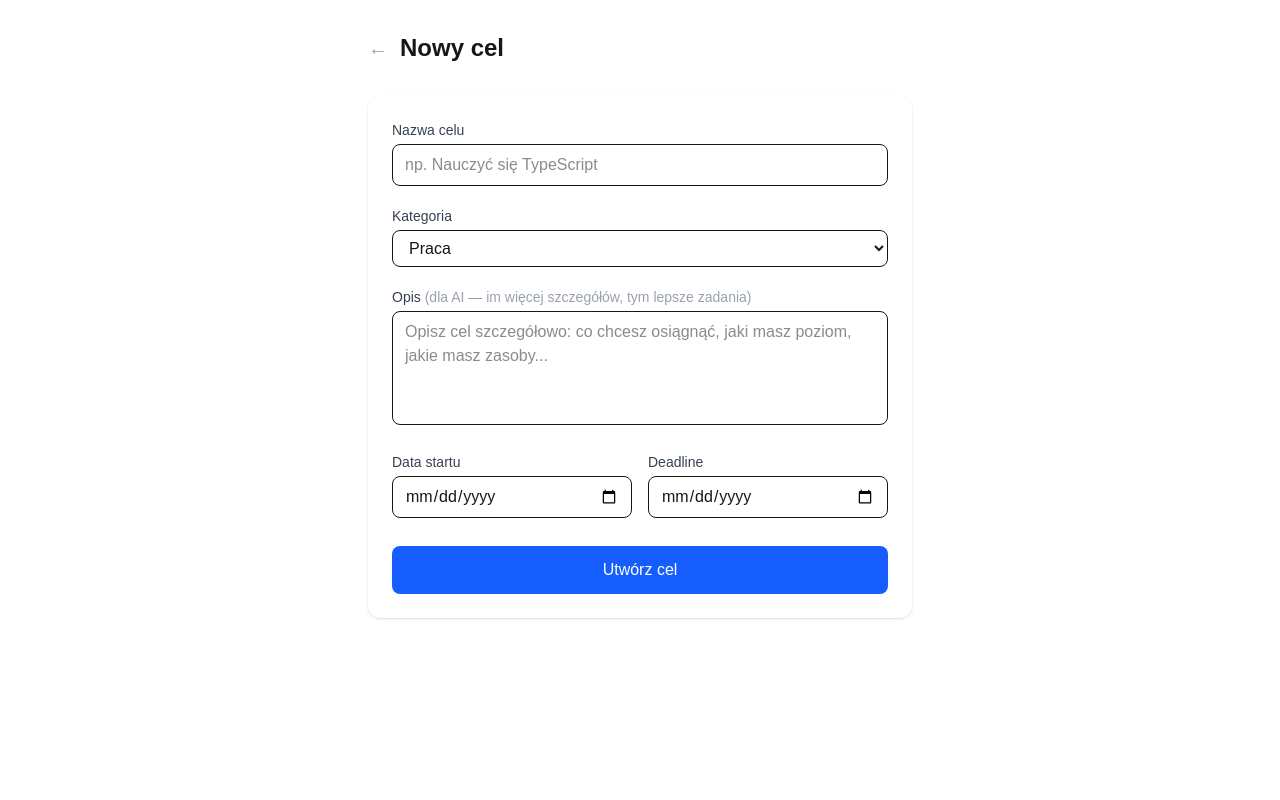
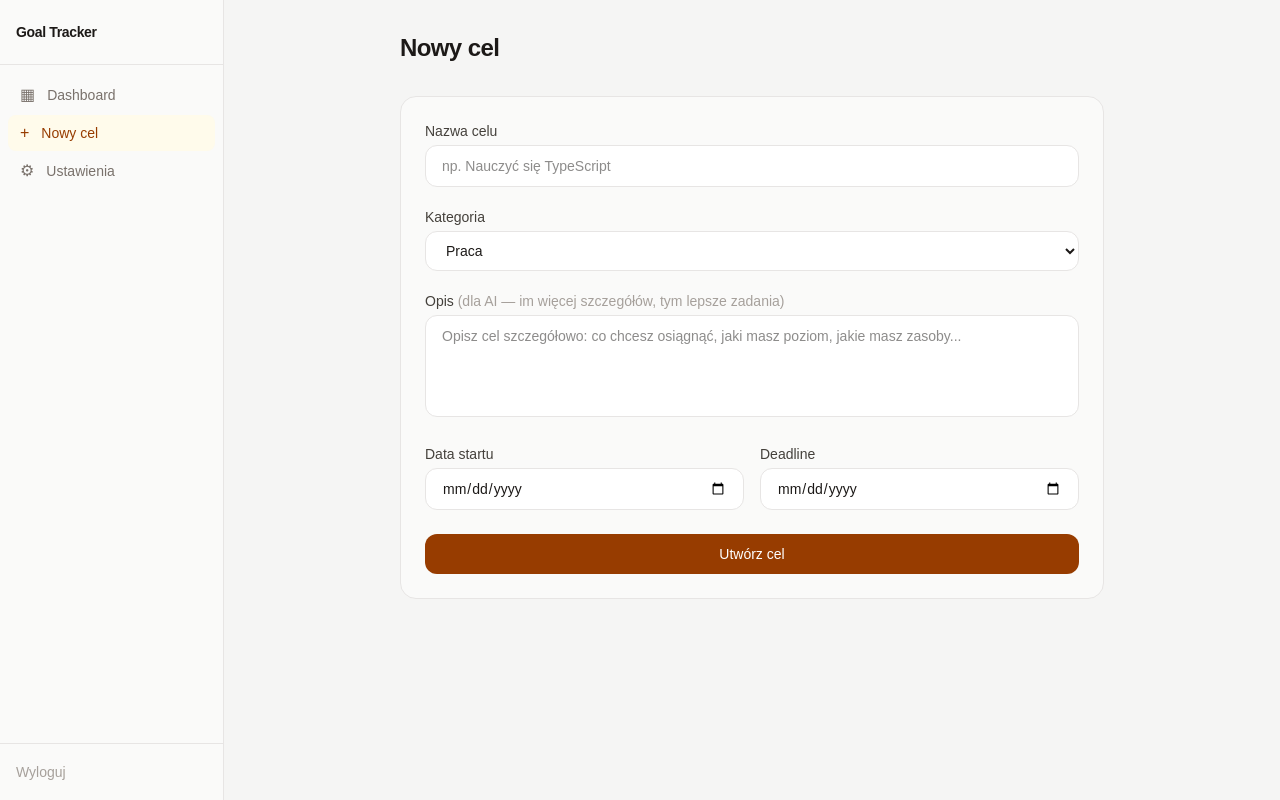
Before and after one commit to pawelck151/goal-tracker, a Next.js app: page /goals/new in a window 1280 px wide. Built offline with nearby package versions, Linux system fonts and the light colour scheme.

Commit message:
feat: restyle new goal page, move to route group

```diff
--- /dev/null
+++ b/src/app/(dashboard)/goals/new/page.tsx
@@ -0,0 +1,106 @@
+'use client'
+
+import { useActionState, useEffect } from 'react'
+import { useRouter } from 'next/navigation'
+import { createGoal } from '@/actions/goals'
+
+const CATEGORIES = [
+  { value: 'work', label: 'Praca' },
+  { value: 'health', label: 'Zdrowie' },
+  { value: 'learning', label: 'Nauka' },
+  { value: 'hobby', label: 'Hobby' },
+  { value: 'finance', label: 'Finanse' },
+]
+
+const inputClass =
+  'w-full bg-white border border-stone-200 rounded-xl px-4 py-2.5 text-sm text-stone-900 focus:outline-none focus:ring-2 focus:ring-amber-500/30 focus:border-amber-600'
+
+export default function NewGoalPage() {
+  const router = useRouter()
+  const [state, formAction, pending] = useActionState(createGoal, null)
+
+  useEffect(() => {
+    if (state?.goalId) {
+      fetch(`/api/goals/${state.goalId}/generate-tasks`, { method: 'POST' })
+      router.push('/dashboard')
+    }
+  }, [state?.goalId, router])
+
+  return (
+    <div>
+      <h1 className="text-2xl font-semibold tracking-tight text-stone-900 mb-8">
+        Nowy cel
+      </h1>
+
+      <form
+        action={formAction}
+        className="bg-stone-50 border border-stone-200 rounded-2xl p-6 flex flex-col gap-5"
+      >
+        <div>
+          <label className="block text-sm font-medium text-stone-700 mb-1">
+            Nazwa celu
+          </label>
+          <input
+            type="text"
+            name="title"
+            required
+            placeholder="np. Nauczyć się TypeScript"
+            className={inputClass}
+          />
+        </div>
+
+        <div>
+          <label className="block text-sm font-medium text-stone-700 mb-1">
+            Kategoria
+          </label>
+          <select name="category" required className={inputClass}>
+            {CATEGORIES.map((c) => (
+              <option key={c.value} value={c.value}>
+                {c.label}
+              </option>
+            ))}
+          </select>
+        </div>
+
+        <div>
+          <label className="block text-sm font-medium text-stone-700 mb-1">
+            Opis{' '}
+            <span className="text-stone-400 font-normal">
+              (dla AI — im więcej szczegółów, tym lepsze zadania)
+            </span>
+          </label>
+          <textarea
+            name="description"
+            required
+            rows={4}
+            placeholder="Opisz cel szczegółowo: co chcesz osiągnąć, jaki masz poziom, jakie masz zasoby..."
+            className={`${inputClass} resize-none`}
+          />
+        </div>
+
+        <div className="grid grid-cols-2 gap-4">
+          <div>
+            <label className="block text-sm font-medium text-stone-700 mb-1">
+              Data startu
+            </label>
+            <input type="date" name="startDate" required className={inputClass} />
+          </div>
+          <div>
+            <label className="block text-sm font-medium text-stone-700 mb-1">
+              Deadline
+            </label>
+            <input type="date" name="deadline" required className={inputClass} />
+          </div>
+        </div>
+
+        <button
+          type="submit"
+          disabled={pending}
+          className="bg-amber-800 hover:bg-amber-900 text-white rounded-xl px-5 py-2.5 text-sm font-medium disabled:opacity-50 transition-colors mt-1"
+        >
+          {pending ? 'Tworzenie...' : 'Utwórz cel'}
+        </button>
+      </form>
+    </div>
+  )
+}
--- a/src/app/goals/new/page.tsx
+++ /dev/null
@@ -1,111 +0,0 @@
-'use client'
-
-import { useActionState, useEffect } from 'react'
-import { useRouter } from 'next/navigation'
-import { createGoal } from '@/actions/goals'
-import Link from 'next/link'
-
-const CATEGORIES = [
-  { value: 'work', label: 'Praca' },
-  { value: 'health', label: 'Zdrowie' },
-  { value: 'learning', label: 'Nauka' },
-  { value: 'hobby', label: 'Hobby' },
-  { value: 'finance', label: 'Finanse' },
-]
-
-export default function NewGoalPage() {
-  const router = useRouter()
-  const [state, formAction, pending] = useActionState(createGoal, null)
-
-  useEffect(() => {
-    if (state?.goalId) {
-      // Fire and forget — generates tasks in background
-      fetch(`/api/goals/${state.goalId}/generate-tasks`, { method: 'POST' })
-      router.push('/dashboard')
-    }
-  }, [state?.goalId, router])
-
-  return (
-    <div className="max-w-xl mx-auto px-4 py-8">
-      <div className="flex items-center gap-3 mb-8">
-        <Link href="/dashboard" className="text-gray-400 hover:text-gray-600 text-xl">
-          ←
-        </Link>
-        <h1 className="text-2xl font-bold">Nowy cel</h1>
-      </div>
-
-      <form action={formAction} className="bg-white rounded-xl p-6 shadow-sm flex flex-col gap-5">
-        <div>
-          <label className="block text-sm font-medium text-gray-700 mb-1">Nazwa celu</label>
-          <input
-            type="text"
-            name="title"
-            required
-            placeholder="np. Nauczyć się TypeScript"
-            className="w-full border rounded-lg px-3 py-2 focus:outline-none focus:ring-2 focus:ring-blue-500"
-          />
-        </div>
-
-        <div>
-          <label className="block text-sm font-medium text-gray-700 mb-1">Kategoria</label>
-          <select
-            name="category"
-            required
-            className="w-full border rounded-lg px-3 py-2 focus:outline-none focus:ring-2 focus:ring-blue-500"
-          >
-            {CATEGORIES.map((c) => (
-              <option key={c.value} value={c.value}>
-                {c.label}
-              </option>
-            ))}
-          </select>
-        </div>
-
-        <div>
-          <label className="block text-sm font-medium text-gray-700 mb-1">
-            Opis{' '}
-            <span className="text-gray-400 font-normal">
-              (dla AI — im więcej szczegółów, tym lepsze zadania)
-            </span>
-          </label>
-          <textarea
-            name="description"
-            required
-            rows={4}
-            placeholder="Opisz cel szczegółowo: co chcesz osiągnąć, jaki masz poziom, jakie masz zasoby..."
-            className="w-full border rounded-lg px-3 py-2 focus:outline-none focus:ring-2 focus:ring-blue-500 resize-none"
-          />
-        </div>
-
-        <div className="grid grid-cols-2 gap-4">
-          <div>
-            <label className="block text-sm font-medium text-gray-700 mb-1">Data startu</label>
-            <input
-              type="date"
-              name="startDate"
-              required
-              className="w-full border rounded-lg px-3 py-2 focus:outline-none focus:ring-2 focus:ring-blue-500"
-            />
-          </div>
-          <div>
-            <label className="block text-sm font-medium text-gray-700 mb-1">Deadline</label>
-            <input
-              type="date"
-              name="deadline"
-              required
-              className="w-full border rounded-lg px-3 py-2 focus:outline-none focus:ring-2 focus:ring-blue-500"
-            />
-          </div>
-        </div>
-
-        <button
-          type="submit"
-          disabled={pending}
-          className="bg-blue-600 text-white py-3 rounded-lg font-medium hover:bg-blue-700 disabled:opacity-50 mt-2"
-        >
-          {pending ? 'Tworzenie...' : 'Utwórz cel'}
-        </button>
-      </form>
-    </div>
-  )
-}
```
